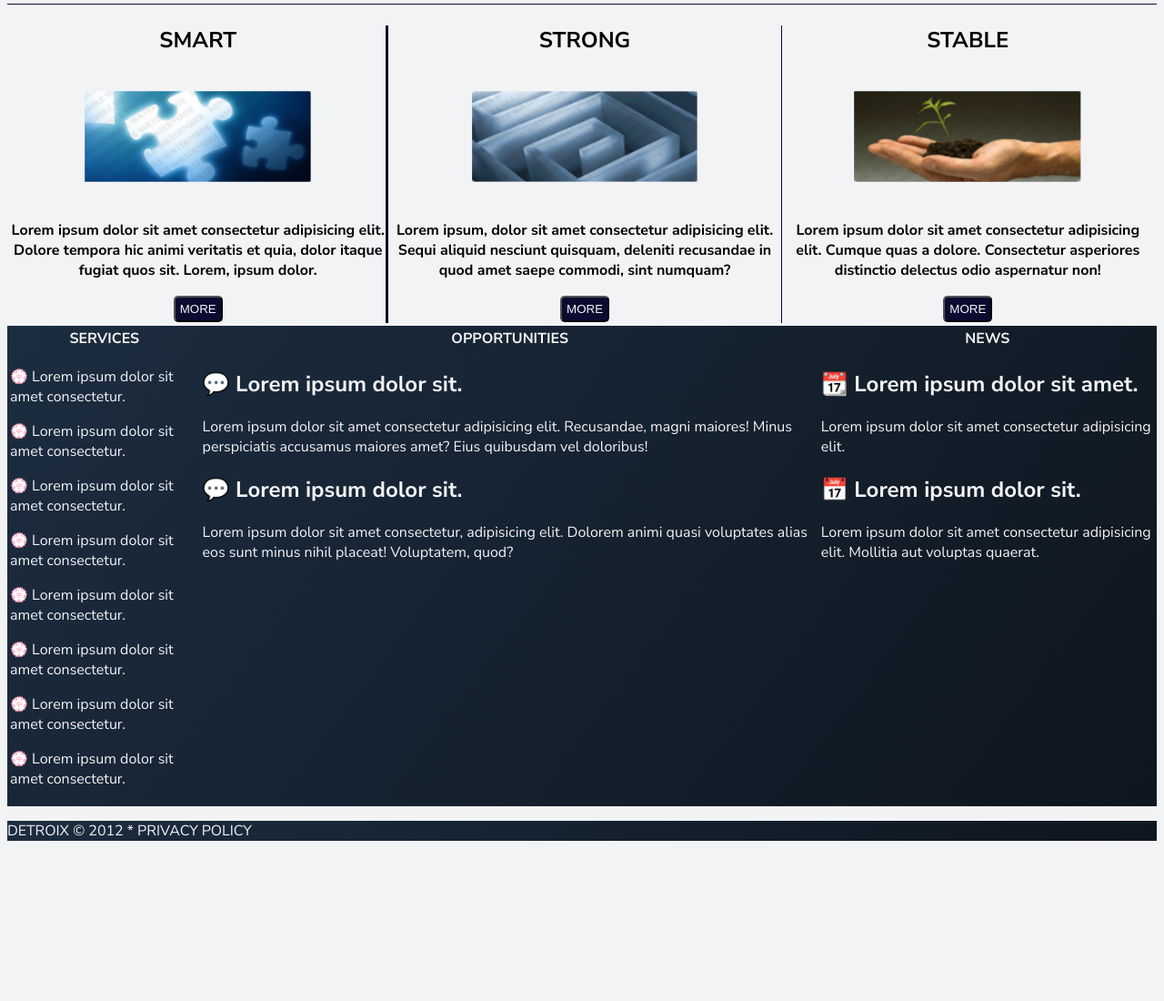
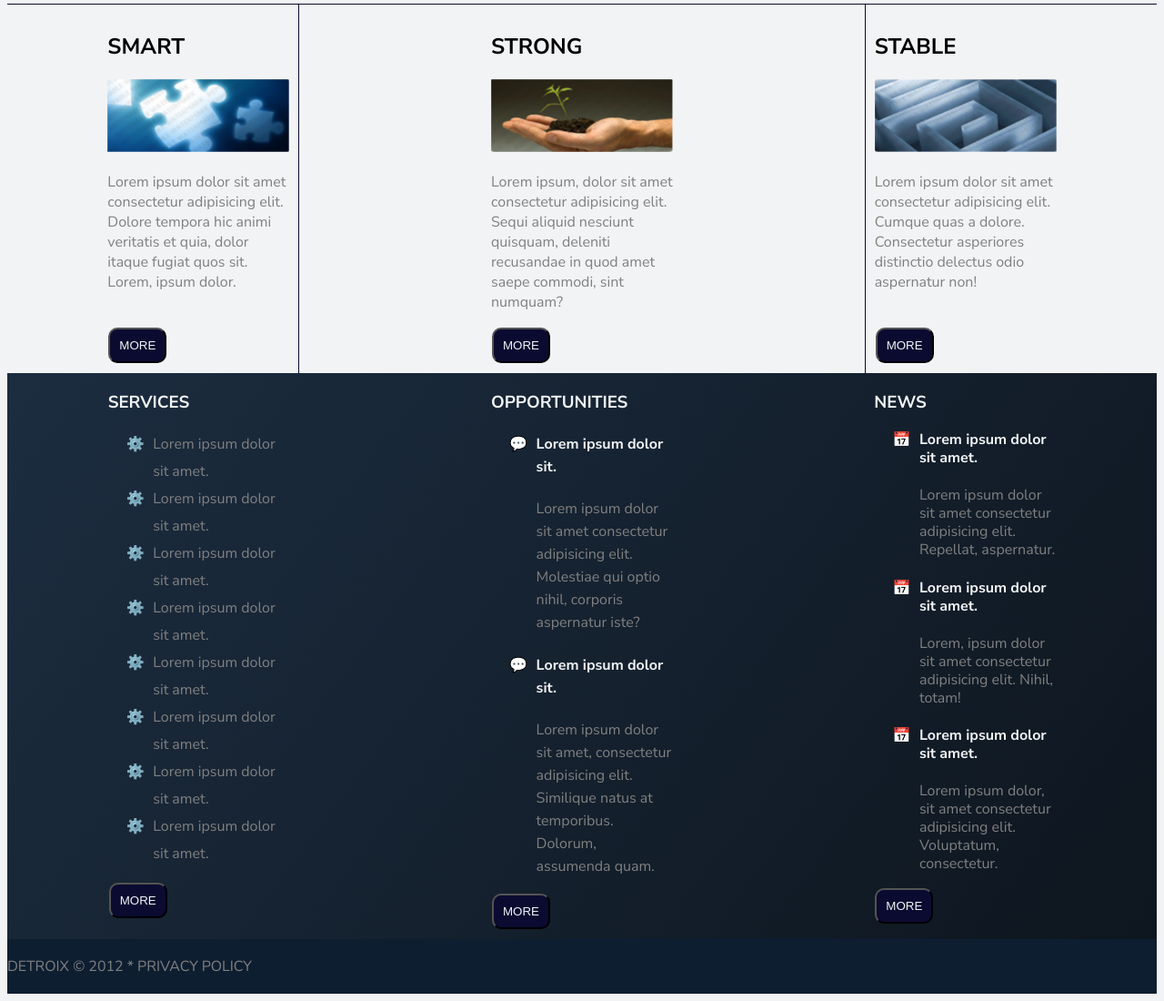
Before and after one commit to xsethsargentx/CSS-Day-8-Advanced-Flexbox, a plain HTML site: page finalImitativeWebpage/index.html in a window 1280 px wide. Shown: the part 806-1906 px from the top of the page at 91% size. Before the commit the page ends 1746 px from the top, so only its background shows below. Drawn offline with Linux system fonts and the light colour scheme.

Commit message:
Finishing Detroix
Deleted chat-gpts useless mock-up page, cleaned out usless/old code, organized by order, hopefully got close enough to the website
(finalimitativewebpage is the file)

```diff
--- a/chatgptsimitativewebsite/css/style.css
+++ /dev/null
@@ -1,101 +0,0 @@
-body {
-    font-family: Arial, sans-serif;
-    margin: 0;
-    padding: 0;
-    background-color: #f4f4f4;
-}
-
-top-bar {
-    background: #001f3f;
-    color: white;
-    text-align: center;
-    padding: 10px 0;
-}
-
-nav {
-    display: flex;
-    justify-content: space-between;
-    background: #002f5f;
-    padding: 15px 20px;
-    align-items: center;
-}
-
-.nav-links {
-    list-style: none;
-    display: flex;
-    gap: 15px;
-}
-
-.nav-links li a {
-    color: white;
-    text-decoration: none;
-    font-weight: bold;
-}
-
-.hero {
-    position: relative;
-    text-align: center;
-    color: white;
-}
-
-.hero img {
-    width: 100%;
-    height: auto;
-}
-
-.hero-text {
-    position: absolute;
-    top: 50%;
-    left: 50%;
-    transform: translate(-50%, -50%);
-    background: rgba(0, 0, 0, 0.5);
-    padding: 20px;
-    border-radius: 10px;
-}
-
-button {
-    background: #ff6600;
-    border: none;
-    padding: 10px 20px;
-    color: white;
-    font-size: 16px;
-    cursor: pointer;
-    margin-top: 10px;
-}
-
-.features {
-    display: flex;
-    justify-content: space-around;
-    padding: 20px;
-    background: white;
-}
-
-.feature {
-    text-align: center;
-    width: 30%;
-    background: #ddd;
-    padding: 15px;
-    border-radius: 10px;
-}
-
-.content {
-    display: flex;
-    justify-content: space-around;
-    padding: 20px;
-    background: #002f5f;
-    color: white;
-}
-
-.news-item .date {
-    font-weight: bold;
-    background: orange;
-    padding: 5px;
-    border-radius: 5px;
-}
-
-footer {
-    text-align: center;
-    padding: 15px;
-    background: #001f3f;
-    color: white;
-}
--- a/finalImitativeWebpage/css/style.css
+++ b/finalImitativeWebpage/css/style.css
@@ -12,6 +12,9 @@ body {
     background-color: #f2f3f5;
 }
 
+p {
+    color: #808080;
+}
 .topHeaderBar {
     background-color: #0b0b31;
     color: #a9a9a9;
@@ -55,6 +58,8 @@ body {
 .heroImage {
     width: 85%;
     justify-items: center;
+    margin-left: auto;
+    margin-right: auto;
 }
 
 .logoAndNav {
@@ -65,12 +70,6 @@ body {
     /* border-bottom: 1px solid #0b0b31; */
 }
 
-.heroImage {
-    width: 85%;
-    margin-left: auto;
-    margin-right: auto;
-}
-
 .heroImageSection {
     position: relative;
     display: flex;
@@ -78,6 +77,11 @@ body {
     margin-right: auto;
 }
 
+.cirButtonContainer {
+    display: flex;
+    justify-content: center;
+    margin: 4px;
+}
 .cirButton {
     display: inline;
     bottom: 10px;
@@ -88,65 +92,96 @@ body {
     margin: 4px;
 }
 
-.cirButtonContainer {
+.topFlexContainer {
     display: flex;
-    justify-content: center;
-    margin: 4px;
+    flex-direction: row;
+    flex-wrap: nowrap;
+    justify-content:space-around;
+    border-top: solid 1px #0b0b31;
+    align-items: baseline;
 }
 
-#sTable {
-    border-top: 1px solid #0b0b31;
+.boxPics {
+    width: 200px;
 }
 
-.smartBox {
-    border-right:solid #0b0b31;
+
+#smartBox {
+    width: 200px;
+    border-right: solid 1px #0b0b31;
+    padding: 10px;
 }
 
+#strongBox {
+    width: 200px;
+    padding: 10px;
+}
+
+#stableBox {
+    width: 200px;
+    border-left: solid 1px #0b0b31;
+    padding: 10px;
+}
 .stableBox {
     border-left: 1px solid #0b0b31;
 }
 
-.boxPic {
-    height: 100px;
-    padding: 20px;
+.botFlexContainer {
+    display: flex;
+    flex-direction: row;
+    flex-wrap: wrap;
+    justify-content:space-around;
+    color: #f2f3f5;
+    background: rgb(14,22,31);
+    background: linear-gradient(307deg, rgba(14,22,31,1) 1%, rgba(28,45,64,1) 100%);
+    padding-bottom: 10px;
+    align-items: baseline;
+
+}
+
+#servicesBox {
+    width: 200px;
+}
+.servicesBox {
+    display: flex;
+    position: relative;
+}
+.servicesLi {
+    list-style-type: '⚙️';
+    padding-inline-start: 1ch;
+    line-height: 30px;
+    color: #808080;
+}
+#opportunitiesBox {
+    width: 200px;
+    line-height: 25px;
+}
+.opportunitiesLi {
+    list-style-type: '💬';
+    padding-inline-start: 1ch;
+}
+
+#newsBox {
+    width: 200px;
+    line-height: 20px;
+}
+.newsLi {
+    list-style-type: '📅';
+    padding-inline-start: 1ch;
 }
 
 .moreButton {
     color: #f2f3f5;
     background-color: #0b0b31;
-    padding: 5px;
-    border-radius: 5px;
+    padding: 10px;
+    border-radius: 10px;
     margin: 1px;
-}
-
-.servicesBox {
-    display: flex;
-    position: relative;
-}
-
-.botTable {
-    /* outline: auto; */
-    /* border: solid black; */
-    color: #f2f3f5;
-    background: rgb(14,22,31);
-    background: linear-gradient(307deg, rgba(14,22,31,1) 1%, rgba(28,45,64,1) 100%);
-    justify-content: center;
 }
 
 .footer {
     color: #f2f3f5;
-    background: rgb(14,22,31);
-    background: linear-gradient(307deg, rgba(14,22,31,1) 1%, rgba(28,45,64,1) 100%);
+    background: #0e1e31;
+    /* background: linear-gradient(307deg, rgba(14,22,31,1) 1%, rgba(28,45,64,1) 100%); */
+    height: 60px;
+    align-content: center;
 }
-
-.opportunities {
-    vertical-align: text-top;
-}
-
-.news {
-    vertical-align: text-top;
-}
-
-table {
-    table-layout: fixed;
-}
--- a/finalImitativeWebpage/index.html
+++ b/finalImitativeWebpage/index.html
@@ -48,75 +48,91 @@
             <button class="cirButton"></button>
             <button class="cirButton"></button>
         </div>
-
-        <section class="sTable">
-            <table id="sTable">
-                    <th>
-                    <div class="smartBox">
+        <!-- START OF FLEX-BOXES -->
+        <div class="topFlexContainer">
+            <div id="smartBox">
                 <h2>SMART</h2>
-                        <img src="../imitativeWebpage/images/puzzle.png" alt="Puzzle Pieces" class="boxPic">
+                    <img src="../imitativeWebpage/images/puzzle.png" alt="Puzzle Pieces" class="boxPics">
                     <p>Lorem ipsum dolor sit amet consectetur adipisicing elit. Dolore tempora hic animi veritatis et quia, dolor itaque fugiat quos sit. Lorem, ipsum dolor.</p>
+                    <br>
                     <button class="moreButton">
                     MORE
                     </button>
-                    </th>
-
-                    <th>
             </div>
 
-                    <div class="strongBox">
+            <div id="strongBox">
                 <h2>STRONG</h2>
-                        <img src="../imitativeWebpage/images/maze.png" alt="Plant in dirt in hand" class="boxPic">
+                    <img src="../imitativeWebpage/images/plantHand.png" alt="Plant in dirt in hand" class="boxPics">
                     <p>Lorem ipsum, dolor sit amet consectetur adipisicing elit. Sequi aliquid nesciunt quisquam, deleniti recusandae in quod amet saepe commodi, sint numquam?</p>
                     <button class="moreButton">
                     MORE
                     </button>
-                    </th>
-
-                    <th>
             </div>
-
-                    <div class="stableBox">
+            <div id="stableBox">
                 <h2>STABLE</h2>
-                        <img src="../imitativeWebpage/images/plantHand.png" alt="Maze" class="boxPic">
+                    <img src="../imitativeWebpage/images/maze.png" alt="Maze" class="boxPics">
                     <p>Lorem ipsum dolor sit amet consectetur adipisicing elit. Cumque quas a dolore. Consectetur asperiores distinctio delectus odio aspernatur non!</p>
+                    <br>
                     <button class="moreButton">
                     MORE
                     </button>
-                    </th>
-                </table>
-        </section>
-        <table class="botTable">
-            <tr>
-                <th>SERVICES</th>
-                <th>OPPORTUNITIES</th>
-                <th>NEWS</th>
-            </tr>
-            <tr>
-                <td>
-                    <p>💮 Lorem ipsum dolor sit amet consectetur.</p>
-                    <p>💮 Lorem ipsum dolor sit amet consectetur.</p>
-                    <p>💮 Lorem ipsum dolor sit amet consectetur.</p>
-                    <p>💮 Lorem ipsum dolor sit amet consectetur.</p>
-                    <p>💮 Lorem ipsum dolor sit amet consectetur.</p>
-                    <p>💮 Lorem ipsum dolor sit amet consectetur.</p>
-                    <p>💮 Lorem ipsum dolor sit amet consectetur.</p>
-                    <p>💮 Lorem ipsum dolor sit amet consectetur.</p>
-                </td>
-                <td class="opportunities">
-                    <h2>💬 Lorem ipsum dolor sit.</h2>
-                    <p>Lorem ipsum dolor sit amet consectetur adipisicing elit. Recusandae, magni maiores! Minus perspiciatis accusamus maiores amet? Eius quibusdam vel doloribus!</p>
-                    <h2>💬 Lorem ipsum dolor sit.</h2>
-                    <p>Lorem ipsum dolor sit amet consectetur, adipisicing elit. Dolorem animi quasi voluptates alias eos sunt minus nihil placeat! Voluptatem, quod?</p>
-                </td>
-                <td class="news">
-                    <h2>📆 Lorem ipsum dolor sit amet.</h2>
-                    <p>Lorem ipsum dolor sit amet consectetur adipisicing elit.</p>
-                    <h2>📅 Lorem ipsum dolor sit.</h2>
-                    <p>Lorem ipsum dolor sit amet consectetur adipisicing elit. Mollitia aut voluptas quaerat.</p>
-                </td>
-            </tr>
-        </table>
+            </div>
+        </div>
+
+        <div class="botFlexContainer">
+            <div id="servicesBox">
+                <h3>SERVICES</h3>
+                <ul class="servicesUl">
+                    <li class="servicesLi">Lorem ipsum dolor sit amet.</li>
+                    <li class="servicesLi">Lorem ipsum dolor sit amet.</li>
+                    <li class="servicesLi">Lorem ipsum dolor sit amet.</li>
+                    <li class="servicesLi">Lorem ipsum dolor sit amet.</li>
+                    <li class="servicesLi">Lorem ipsum dolor sit amet.</li>
+                    <li class="servicesLi">Lorem ipsum dolor sit amet.</li>
+                    <li class="servicesLi">Lorem ipsum dolor sit amet.</li>
+                    <li class="servicesLi">Lorem ipsum dolor sit amet.</li>
+                </ul>
+                <button class="moreButton">
+                    MORE
+                </button>
+            </div>
+            <div id="opportunitiesBox">
+                <h3>OPPORTUNITIES</h3>
+                <ul>
+                    <li class="opportunitiesLi">
+                        <h4>Lorem ipsum dolor sit.</h4>
+                        <p class="opportunitiesP">Lorem ipsum dolor sit amet consectetur adipisicing elit. Molestiae qui optio nihil, corporis aspernatur iste?</p>
+                    </li>
+                    <li class="opportunitiesLi">
+                        <h4>Lorem ipsum dolor sit.</h4>
+                        <p class="opportunitiesP">Lorem ipsum dolor sit amet, consectetur adipisicing elit. Similique natus at temporibus. Dolorum, assumenda quam.</p>
+                    </li>
+                </ul>
+                <button class="moreButton">
+                    MORE
+                </button>
+            </div>
+            <div id="newsBox">
+                <h3>NEWS</h3>
+                <ul>
+                    <li class="newsLi">
+                        <h4>Lorem ipsum dolor sit amet.</h4>
+                        <p>Lorem ipsum dolor sit amet consectetur adipisicing elit. Repellat, aspernatur.</p>
+                    </li>
+                    <li class="newsLi">
+                        <h4>Lorem ipsum dolor sit amet.</h4>
+                        <p>Lorem, ipsum dolor sit amet consectetur adipisicing elit. Nihil, totam!</p>
+                    </li>
+                    <li class="newsLi">
+                        <h4>Lorem ipsum dolor sit amet.</h4>
+                        <p>Lorem ipsum dolor, sit amet consectetur adipisicing elit. Voluptatum, consectetur.</p>
+                    </li>
+                </ul>
+                <button class="moreButton">
+                    MORE
+                </button>
+            </div>
+        </div>
     </main>
     <footer class=footer role="footer">
         <p>DETROIX &COPY; 2012 * PRIVACY POLICY</p>
```
Also changed, not shown: chatgptsimitativewebsite/index.html (deleted, +0 -88 lines). Lines whose indentation alone changed are shown as unchanged.
